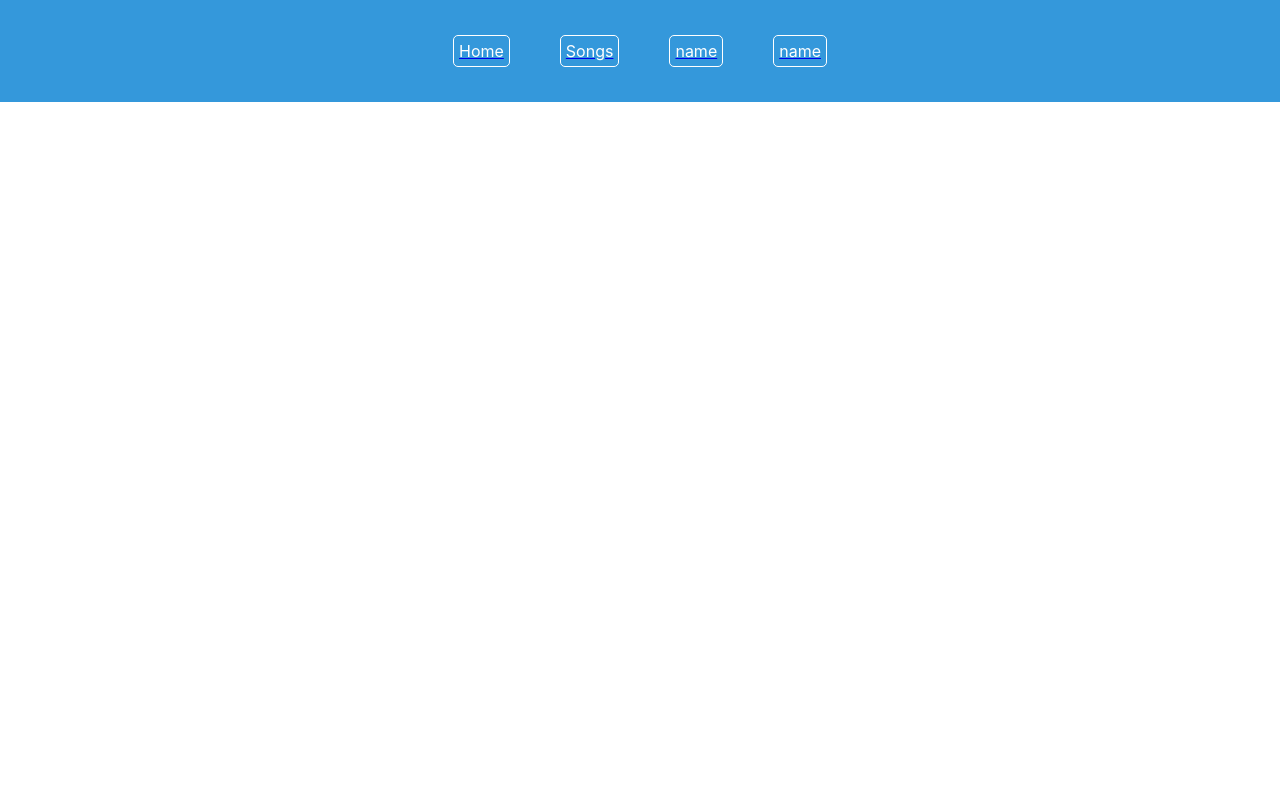
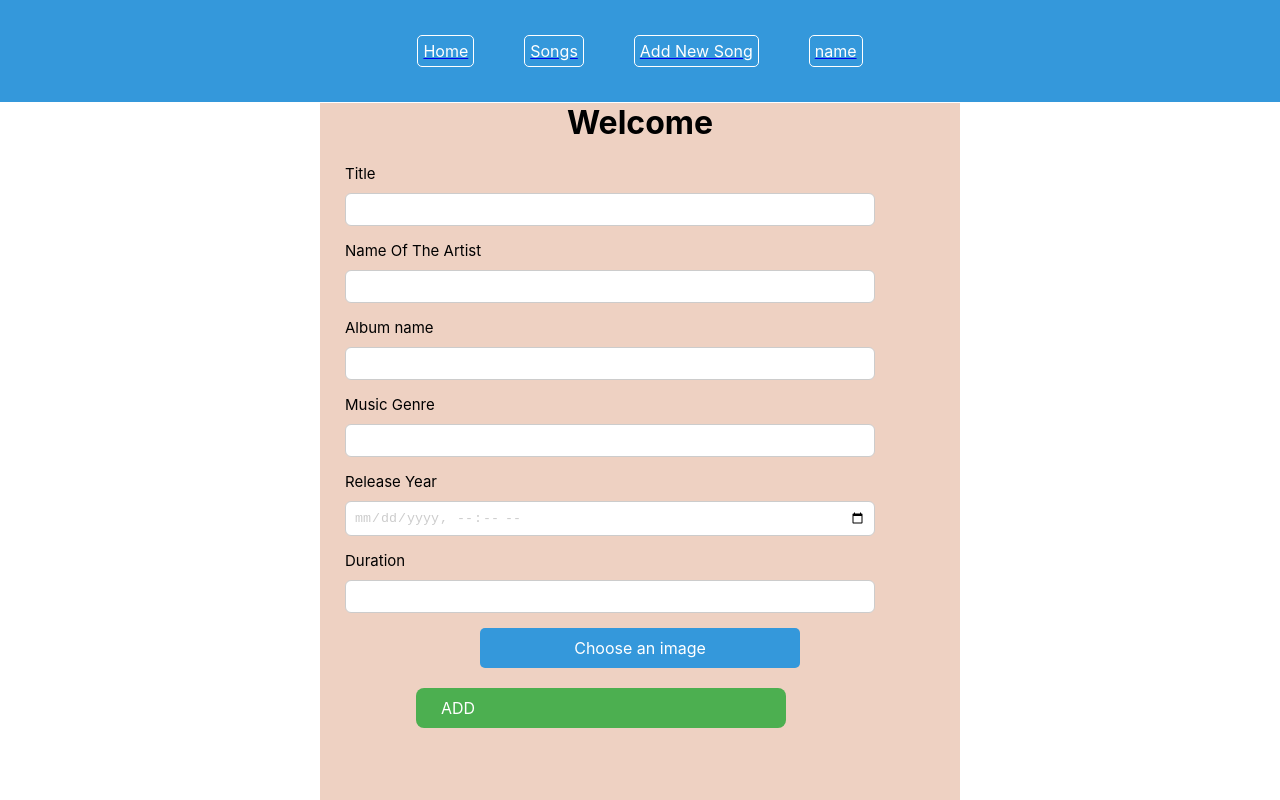
Before and after one commit to run1st/full-stack-project, a React (Create React App) app: page /add in a window 1280 px wide. Shown: the top 800 px of the page. Built offline with nearby package versions, Linux system fonts and the light colour scheme.

Commit message:
added add new song form

```diff
--- a/src/App.tsx
+++ b/src/App.tsx
@@ -6,6 +6,7 @@ import Home from "./components/home";
 import SongList from "./components/Songs";
 import MusicDetail from "./components/music-detail";
 import EditSong from "./components/edit-song";
+import AddNewSong from "./components/add_new_song";
 
 function App() {
   return (
@@ -17,6 +18,9 @@ function App() {
         <Route path="/" Component={Home}></Route>
         <Route path="/songs" Component={SongList}></Route>
         <Route path="/about"></Route>
+        <Route path="/add" Component={AddNewSong}>
+          {" "}
+        </Route>
         <Route path="/songs/detail/:id" Component={MusicDetail}></Route>
         <Route path="/songs/detail/edit/:id" Component={EditSong}></Route>
       </Routes>
--- /dev/null
+++ b/src/components/add_new_song.tsx
@@ -0,0 +1,137 @@
+import styled from "@emotion/styled";
+import ImageUploader from "./upload_song_image";
+
+const ContainerDiv = styled.div`
+  background-color: #eed1c2;
+  height: 1000px;
+  max-width: 100vp;
+  margin-top: -20px;
+  justify-contents: center;
+  margin-left: 25%;
+  margin-right: 25%;
+`;
+const Title = styled.h1`
+  font-waight: bold;
+  text-align: center;
+`;
+const SaveEdit = styled.div`
+  background-color: #4caf50;
+  padding: 10px 25px;
+  color: white;
+  cursor: pointer;
+  border-radius: 8px;
+  border: none;
+
+  position: relative;
+  margin-bottom: 20px;
+  max-width: 50%;
+  margin-left: 15%;
+  margin-right: 15%;
+  align-contents: center;
+`;
+const CancelEdit = styled.button`
+  background-color: #4caf50;
+  padding: 10px 25px;
+  color: white;
+  cursor: pointer;
+  border-radius: 8px;
+  border: none;
+  margin-left: 65px;
+`;
+const FormGroup = styled.div`
+  margin-bottom: 15px;
+`;
+const Label = styled.div`
+  margin-left: 25px;
+  font-size: 15px;
+  margin-bottom: 10px;
+  display: block;
+`;
+const Input = styled.input`
+  margin-left: 25px;
+  width: 80%;
+  padding: 8px;
+  border-radius: 6px;
+  border: 1px solid #ccc;
+
+  color: #ccc;
+  &:focus {
+    border: 3px solid blue;
+  }
+`;
+const AddNewSong: React.FC = () => {
+  return (
+    <>
+      <ContainerDiv>
+        <Title>Welcome</Title>
+
+        <FormGroup>
+          <Label>Title</Label>
+          <Input
+            type="text"
+            name="title"
+
+            // value={songToBeEdited?.title}
+          ></Input>
+        </FormGroup>
+
+        <FormGroup>
+          <Label>Name Of The Artist</Label>
+          <Input
+            type="text"
+            name="title"
+
+            // value={songToBeEdited?.title}
+          ></Input>
+        </FormGroup>
+
+        <FormGroup>
+          <Label>Album name</Label>
+          <Input
+            type="text"
+            name="title"
+
+            // value={songToBeEdited?.title}
+          ></Input>
+        </FormGroup>
+
+        <FormGroup>
+          <Label>Music Genre</Label>
+          <Input
+            type="text"
+            name="title"
+
+            // value={songToBeEdited?.title}
+          ></Input>
+        </FormGroup>
+
+        <FormGroup>
+          <Label>Release Year</Label>
+          <Input
+            type="datetime-local"
+            name="title"
+
+            // value={songToBeEdited?.title}
+          ></Input>
+        </FormGroup>
+
+        <FormGroup>
+          <Label>Duration</Label>
+          <Input
+            type="text"
+            name="title"
+
+            // value={songToBeEdited?.title}
+          ></Input>
+        </FormGroup>
+        <FormGroup>
+          {" "}
+          <ImageUploader />
+        </FormGroup>
+
+        <SaveEdit>ADD</SaveEdit>
+      </ContainerDiv>
+    </>
+  );
+};
+export default AddNewSong;
--- a/src/components/assets/songs.ts
+++ b/src/components/assets/songs.ts
@@ -13,7 +13,7 @@ export interface SongsModel {
   duration: number;
   image: string;
 }
-export const allSongs: SongsModel[] = [
+export let allSongs: SongsModel[] = [
   {
     id: 1,
     title: "Kahin",
--- a/src/components/header.tsx
+++ b/src/components/header.tsx
@@ -42,9 +42,9 @@ const Header: React.FC = () => (
       <Link to={"/songs"}>
         <StyledMenu name="Songs">Songs</StyledMenu>
       </Link>
-      <Link to={"/about"}>
+      <Link to={"/add"}>
         {" "}
-        <StyledMenu name="home">name</StyledMenu>
+        <StyledMenu name="home">Add New Song</StyledMenu>
       </Link>
       <Link to={"/about"}>
         {" "}
--- /dev/null
+++ b/src/components/image_uploader.ts
@@ -0,0 +1,3 @@
+import styled from "@emotion/styled";
+const ImageUploaderContainer = `position: relative;
+margin-bottom: 20px;`;
--- a/src/components/music-detail.tsx
+++ b/src/components/music-detail.tsx
@@ -141,11 +141,13 @@ const MusicDetail: React.FC = () => {
     // // Optionally, you can manually update the browser location
     // window.location.href = newUrl;
   };
-  const song_List: SongsModel[] = allSongs;
+  const song_List: SongsModel[] = useSelector(
+    (state: RootState) => state.music.allSongs
+  );
   const currentSong: SongsModel =
     song_List.find((song) => song.id === songId) ?? song_List[0];
   //const index: number = song_List.indexOf(currentSong);
-  const albumList: SongsModel[] = allSongs.filter(
+  const albumList: SongsModel[] = song_List.filter(
     (song) => song.album === currentSong?.album
   );
   const index = albumList.indexOf(currentSong);
@@ -153,8 +155,6 @@ const MusicDetail: React.FC = () => {
   const handleSongClick = (index: number) => {
     setSelectedSongIndex(index);
   };
-  const all_Songs = useSelector((state: RootState) => state.music.allSongs);
-  const dispatch = useDispatch();
 
   return (
     <ContainerDiv>
@@ -162,30 +162,30 @@ const MusicDetail: React.FC = () => {
         {" "}
         {selectedSongIndex !== null ? (
           <div>
-            <Container key={albumList[selectedSongIndex].id}>
+            <Container key={albumList[selectedSongIndex]?.id}>
               <SongCard>
                 <SongImage
-                  src={albumList[selectedSongIndex].image}
+                  src={albumList[selectedSongIndex]?.image}
                   alt="Song Cover"
                 />
                 <SongDetails>
-                  <Title>{albumList[selectedSongIndex].title}</Title>
-                  <Artist>{albumList[selectedSongIndex].artist}</Artist>
-                  <Album>{albumList[selectedSongIndex].album}</Album>
+                  <Title>{albumList[selectedSongIndex]?.title}</Title>
+                  <Artist>{albumList[selectedSongIndex]?.artist}</Artist>
+                  <Album>{albumList[selectedSongIndex]?.album}</Album>
                   <Album>
-                    {"Gener -" + albumList[selectedSongIndex].genre}
+                    {"Gener -" + albumList[selectedSongIndex]?.genre}
                   </Album>
                   <Album>
                     {"Release Year -" +
-                      albumList[selectedSongIndex].releaseYear}
+                      albumList[selectedSongIndex]?.releaseYear}
                   </Album>
                   <Album>
-                    {"Duration -" + albumList[selectedSongIndex].duration}
+                    {"Duration -" + albumList[selectedSongIndex]?.duration}
                   </Album>
                   <ButtonContainer>
                     <EditButton
                       onClick={() =>
-                        handleButtonClick(albumList[selectedSongIndex].id)
+                        handleButtonClick(albumList[selectedSongIndex]?.id)
                       }
                     >
                       Edit
--- a/src/components/musicSlice.ts
+++ b/src/components/musicSlice.ts
@@ -24,14 +24,20 @@ const musicSlice = createSlice({
     addSong: (state, action: PayloadAction<SongsModel>) => {
       state.allSongs.push(action.payload);
     },
+
     editSong: (state, action: PayloadAction<SongsModel>) => {
       const index = state.allSongs.findIndex(
         (song) => song.id === action.payload.id
       );
       if (index !== -1) {
-        state.allSongs[index] = action.payload;
+        state.allSongs = [
+          ...state.allSongs.slice(0, index),
+          action.payload,
+          ...state.allSongs.slice(index + 1),
+        ];
       }
     },
+
     deleteSong: (state, action: PayloadAction<SongsModel>) => {
       state.allSongs = state.allSongs.filter(
         (song) => song.id !== action.payload.id
--- /dev/null
+++ b/src/components/upload_song_image.tsx
@@ -0,0 +1,65 @@
+import React, { useState, ChangeEvent } from "react";
+//import "./ImageUploader.css"; // Import your CSS file
+import styled from "@emotion/styled";
+const ImageUploaderContainer = styled.div`
+  position: relative;
+  margin-bottom: 20px;
+  max-width: 50%;
+  margin-left: 25%;
+  margin-right: 25%;
+`;
+const CustomFileInputLabel = styled.label`
+  display: block;
+  padding: 10px;
+  background-color: #3498db;
+  color: #fff;
+  cursor: pointer;
+  border-radius: 5px;
+  text-align: center;
+`;
+const CustomFileInput = styled.input`
+  position: absolute;
+  top: 0;
+  left: 0;
+  width: 100%;
+  height: 100%;
+  opacity: 0;
+  cursor: pointer;
+`;
+const PreviewImage = styled.img`
+  max-width: 100%;
+  margin-top: 10px;
+  border-radius: 5px;
+`;
+const ImageUploader: React.FC = () => {
+  const [selectedImage, setSelectedImage] = useState<File | null>(null);
+
+  const handleImageChange = (event: ChangeEvent<HTMLInputElement>) => {
+    const file = event.target.files?.[0] ?? null;
+    setSelectedImage(file);
+  };
+
+  return (
+    <ImageUploaderContainer>
+      <CustomFileInputLabel>
+        {" "}
+        {selectedImage ? selectedImage.name : "Choose an image"}
+      </CustomFileInputLabel>
+      <CustomFileInput
+        type="file"
+        id="imageInput"
+        accept="image/*"
+        onChange={handleImageChange}
+      ></CustomFileInput>
+
+      {selectedImage && (
+        <PreviewImage
+          src={URL.createObjectURL(selectedImage)}
+          alt="Selected"
+        ></PreviewImage>
+      )}
+    </ImageUploaderContainer>
+  );
+};
+
+export default ImageUploader;
```
Also changed, not shown: src/components/edit-song.tsx (+21 -7 lines).
